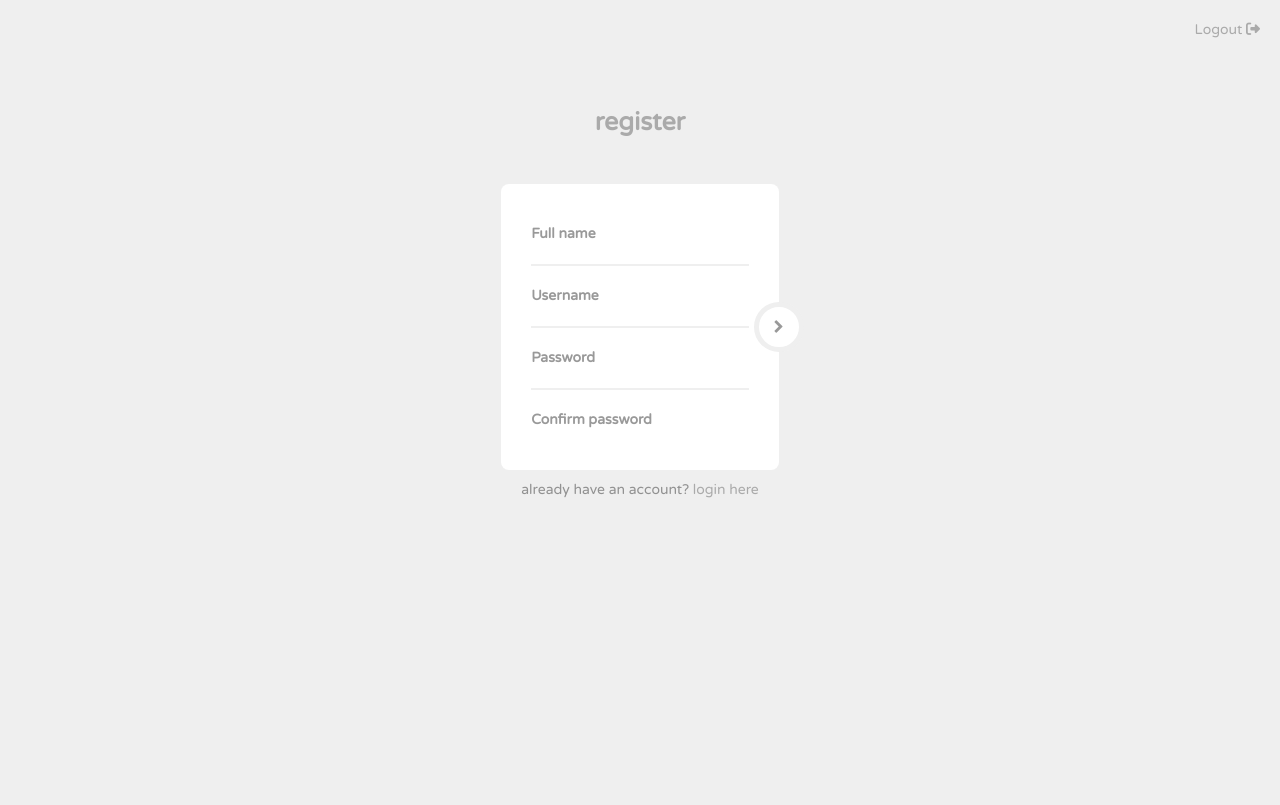
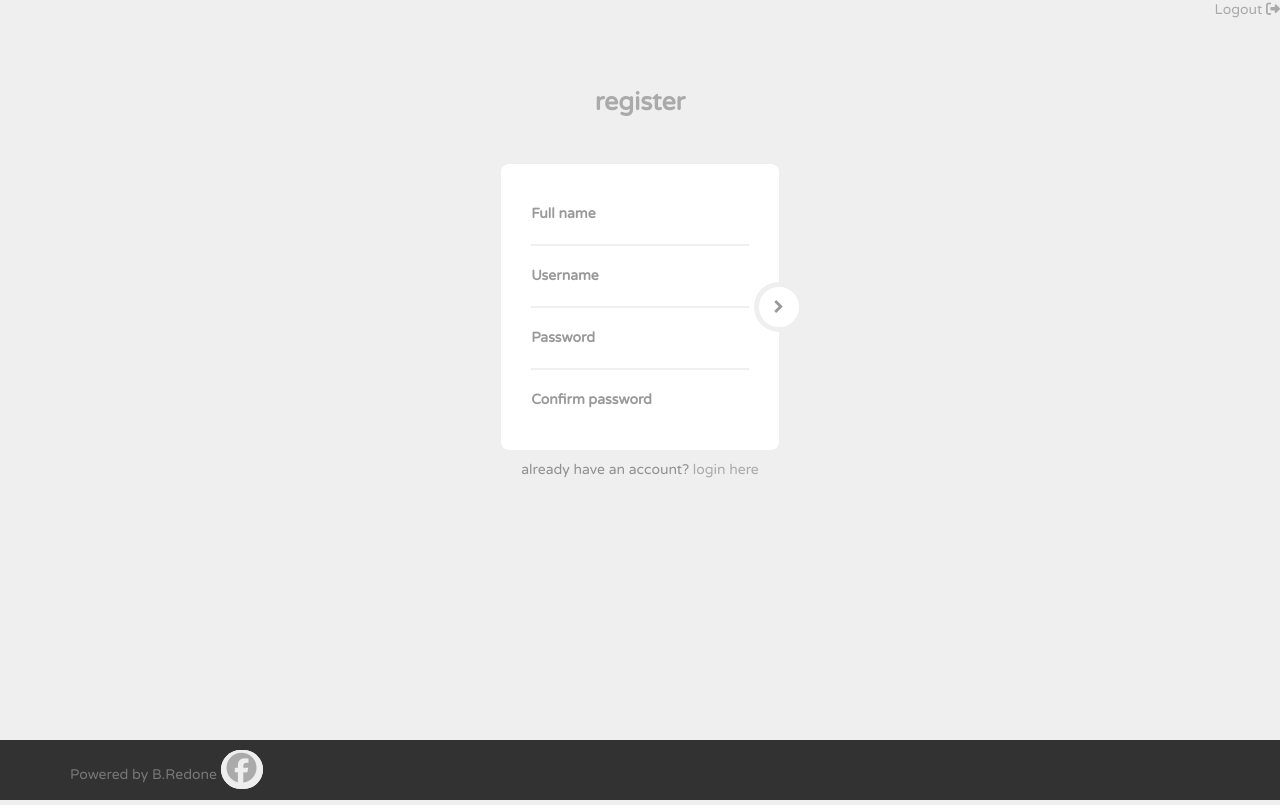
Before and after one commit to slowloris-x/booksreview, a Flask app: page /register in a window 1280 px wide. Run offline with Flask 2, Linux system fonts and the light colour scheme; some libraries are stand-ins or nearby versions.

Commit message:
second initialisation and deploy:footer

```diff
--- a/static/css/custom.css
+++ b/static/css/custom.css
@@ -22,9 +22,10 @@ Last change	: 2015/03/27
 html,
 body {
   background: #efefef;
-  padding: 10px;
   font-family: 'Varela Round';
+
 }
+
 /*=== 2. Anchor Link ===*/
 a {
   color: #aaaaaa;
@@ -34,6 +35,20 @@ a:hover {
   color: #333333;
   text-decoration: none;
 }
+.footer {
+  position: absolute;
+  bottom: 0;
+  width: 100%;
+  /* Set the fixed height of the footer here */
+  height: 60px;
+  line-height: 60px; /* Vertically center the text there */
+  background-color: #323232;
+}
+.footer > .container {
+  padding-right: 15px;
+  padding-left: 15px;
+}
+
 /*=== 3. Text Outside the Box ===*/
 .etc-login-form {
   color: #919191;
--- a/templates/index.html
+++ b/templates/index.html
@@ -12,7 +12,11 @@ Home page
 
 {% block body %}
 <body>
-
+<style media="screen">
+  html, body {position: relative;
+  min-height: 100%; }
+  .container{margin-bottom: 100px;}
+</style>
 <div class="container">
    <br />
    <br />
--- a/templates/layout.html
+++ b/templates/layout.html
@@ -26,6 +26,11 @@
     </div>
       {% block body %}
       {% endblock %}
+      <footer class="footer">
+      <div class="container">
+        <span class="text-muted">Powered by B.Redone <a href="https://www.facebook.com/reda.barod" style="font-size: 30px;padding-left: 5px;padding-right: 5px;background: #eee;border: 1px solid #eee;border-radius: 40px;"><i class="fab fa-facebook-f"></i></a></span>
+      </div>
+    </footer>
+  </body>
 
-  </body>
 </html>
```
Also changed, not shown: 2 other files.
